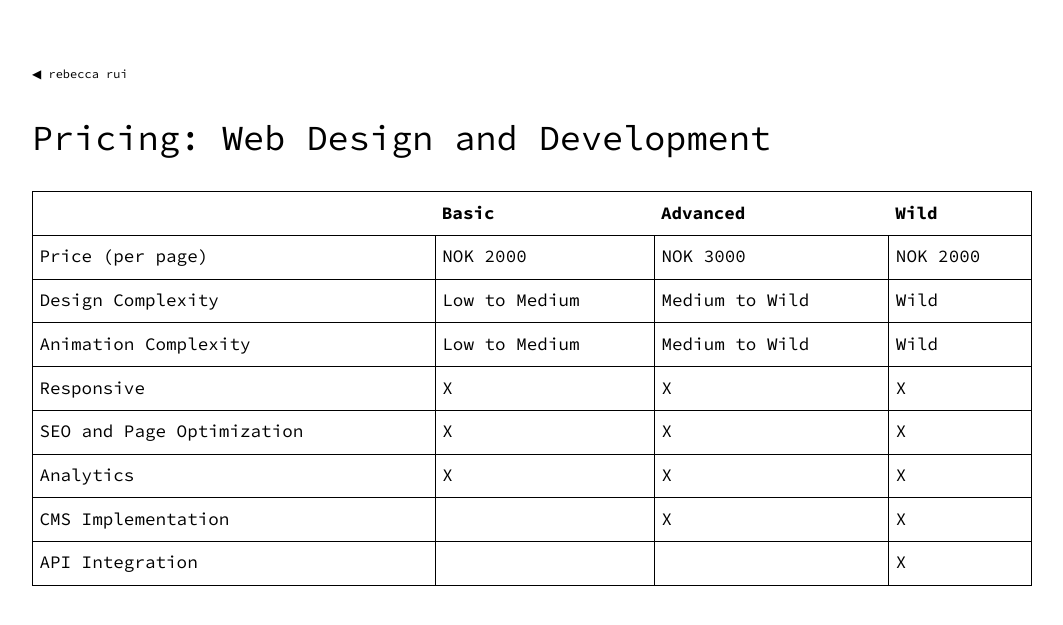
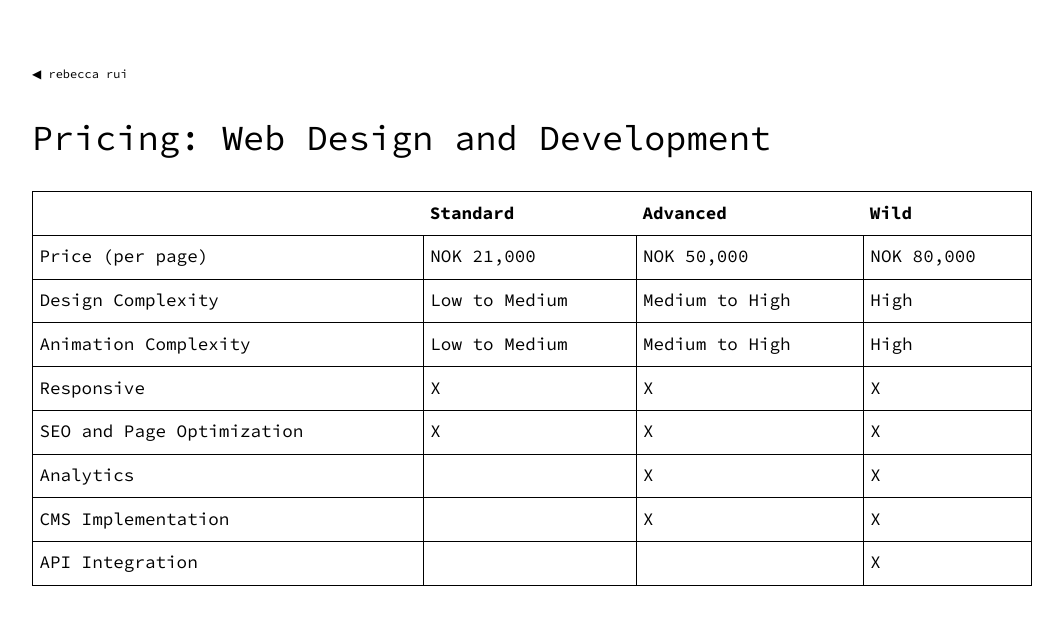
Before and after one commit to iurrrui/iurrrui.github.io, a Jekyll site: the page built from pricing-web-design-and-development.md, in a window 1280 px wide. Shown: the top 625 px of the page, without its empty margins (108-1171 px from the left). Built offline with Jekyll 4.4.1, drawn with Linux system fonts in a browser that asks for light colours.

Commit message:
Updated pricing

```diff
--- a/pricing-web-design-and-development.md
+++ b/pricing-web-design-and-development.md
@@ -3,13 +3,13 @@ layout: page
 title: "Pricing: Web Design and Development"
 ---
 
-|                           	| Basic         	| Advanced       	| Wild    	|
+|                           	| Standard       	| Advanced       	| Wild    	|
 :---------------------------	:---------------	:----------------	:---------	|
-| Price (per page)           	| NOK 2000       	| NOK 3000       	| NOK 2000  |
-| Design Complexity         	| Low to Medium 	| Medium to Wild 	| Wild 	    |
-| Animation Complexity      	| Low to Medium 	| Medium to Wild 	| Wild 	    |
+| Price (per page)           	| NOK 21,000     	| NOK 50,000      | NOK 80,000|
+| Design Complexity         	| Low to Medium 	| Medium to High 	| High 	    |
+| Animation Complexity      	| Low to Medium 	| Medium to High 	| High 	    |
 | Responsive                	|     X          	|     X          	|    X 	    |
 | SEO and Page Optimization 	|     X          	|     X          	|    X 	    |
-| Analytics                 	|     X          	|     X          	|    X 	    |
+| Analytics                 	|               	|     X          	|    X 	    |
 | CMS Implementation        	|               	|     X          	|    X 	    |
-| API Integration           	|               	|                	|    X 	    |
+| API Integration           	|               	|                	|    X	    |
```
Also changed, not shown: 2 other files.
